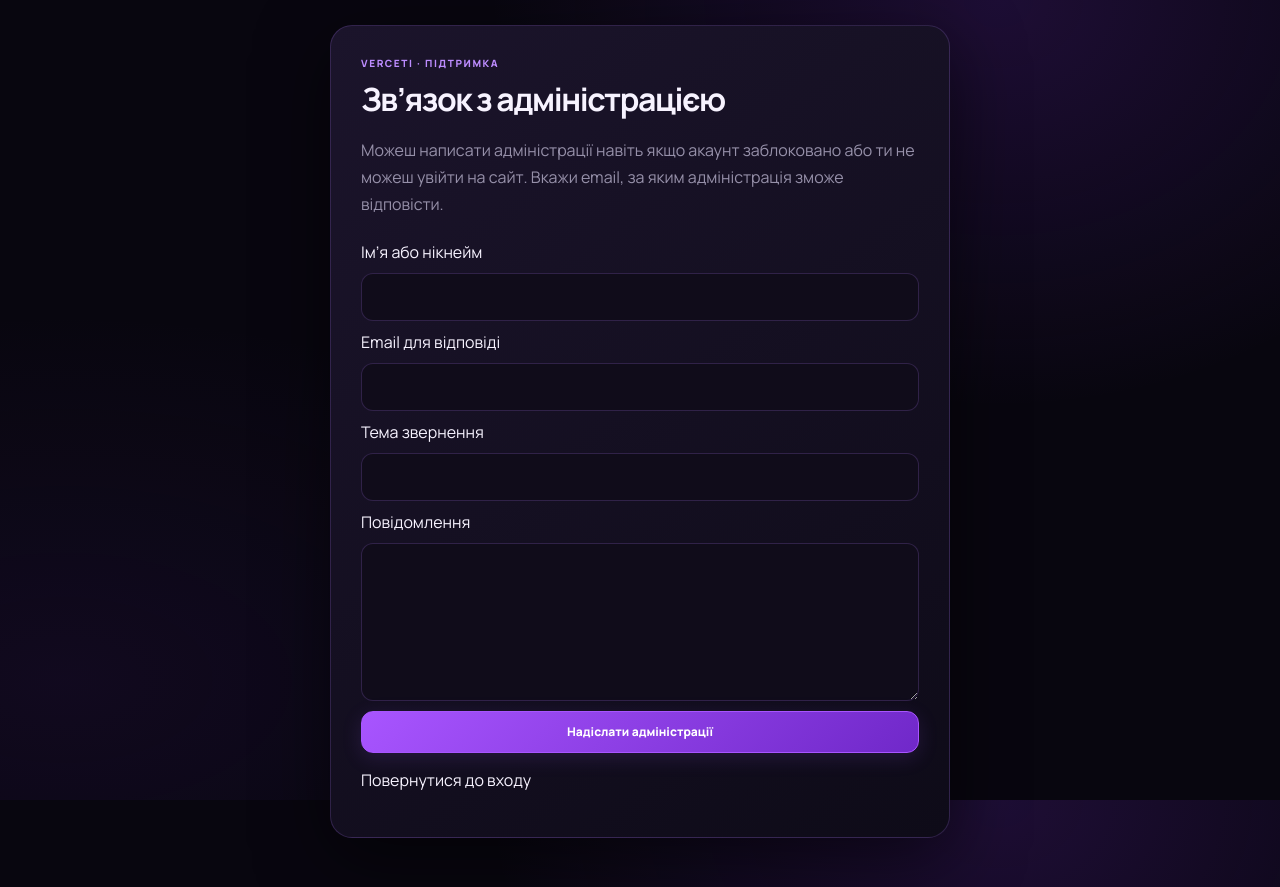
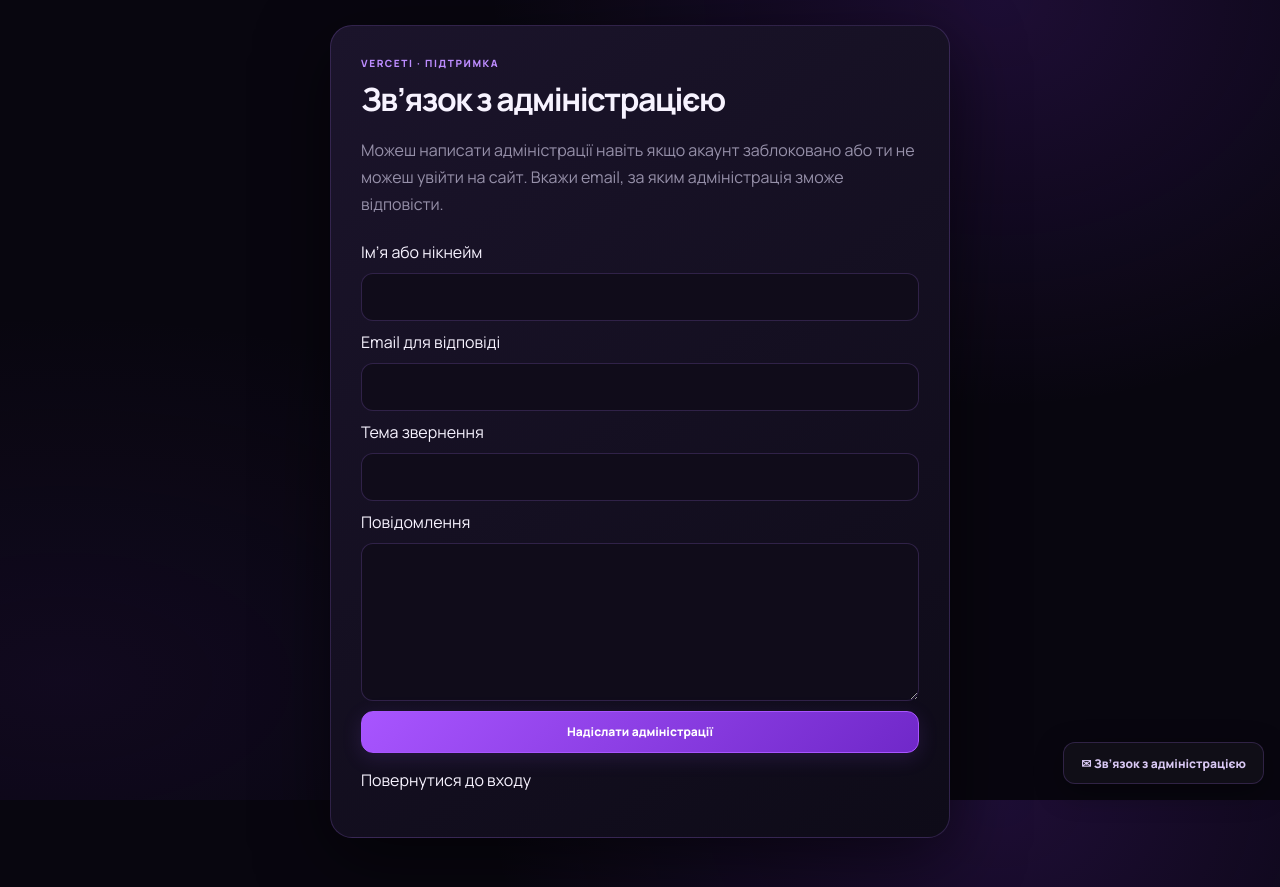
Before and after one commit to da09ni09l-dot/verceti, a Next.js app in the folder VERCETI-starter/verceti/: page /support in a window 1280 px wide. Built offline with nearby package versions, Linux system fonts and the light colour scheme; no server answers.

Commit message:
Mount persistent site shortcuts globally

```diff
--- a/VERCETI-starter/verceti/src/app/layout.tsx
+++ b/VERCETI-starter/verceti/src/app/layout.tsx
@@ -3,6 +3,7 @@ import type { Metadata } from "next";
 import "./globals.css";
 import OnlinePresenceProvider from "./OnlinePresenceProvider";
 import MusicRoom from "./preview/[section]/MusicRoom";
+import PinnedSiteActions from "./PinnedSiteActions";
 
 export const metadata: Metadata = {
   title: "VERCETI — закрита спільнота",
@@ -20,6 +21,7 @@ export default function RootLayout({
         <OnlinePresenceProvider>
           {children}
           <MusicRoom />
+          <PinnedSiteActions />
         </OnlinePresenceProvider>
       </body>
     </html>
```
